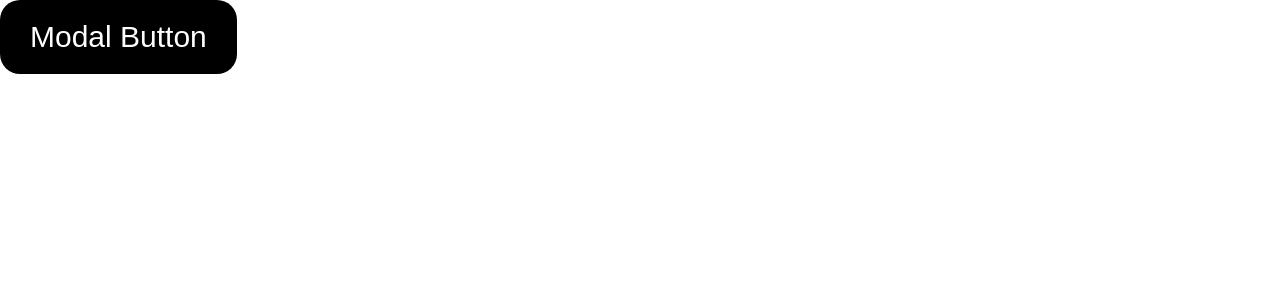
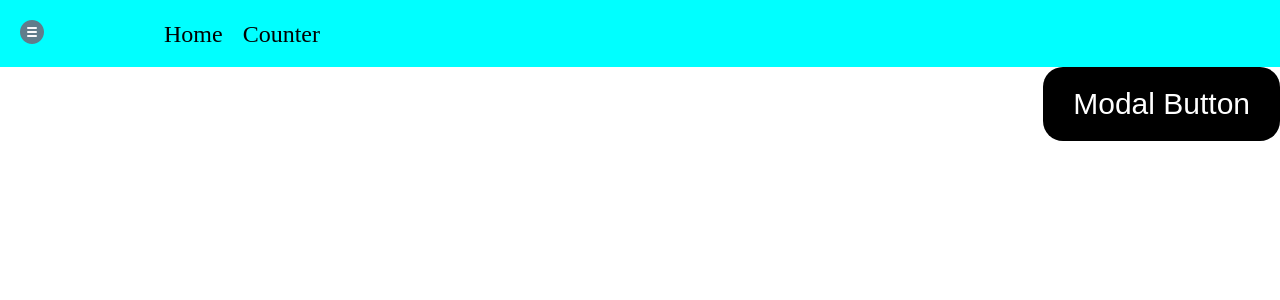
Before and after one commit to ArturPetrosyan1998/React-App-Func, a React (Vite) app: page /counter in a window 1280 px wide. Shown: the top 300 px of the page. Built offline with nearby package versions, Linux system fonts and the light colour scheme.

Commit message:
Counter Page

```diff
--- a/src/components/Aside/Aside.module.scss
+++ b/src/components/Aside/Aside.module.scss
@@ -6,17 +6,6 @@
 
 .open {
     height: 100vh;
-    display: block;
+    display: flex;
     width: 300px;
 }
-
-.navLink1 {
-    display: flex;
-    width: 100%;
-    flex-direction: column;
-    padding: 10px 20px;
-}
-
-.navNone {
-    display: none;
-}
--- a/src/pages/Counter/Counter.jsx
+++ b/src/pages/Counter/Counter.jsx
@@ -1,10 +1,20 @@
 import { Component } from 'react';
 import Button from '../../components/Button/Button';
 import Modal from '../../components/Modal/Modal';
+import Header from '../../components/Header/Header';
+import Aside from '../../components/Aside/Aside';
+import styles from './Counter.module.scss';
 
 class Counter extends Component {
   state = {
     isOpenModal: false,
+    isOpen: false,
+
+  };
+
+  handleToggleAside = () => {
+    const { isOpen } = this.state;
+    this.setState({ isOpen: !isOpen });
   };
 
   handleModalOpen = () => {
@@ -18,12 +28,16 @@ class Counter extends Component {
   };
 
   render() {
-    const { isOpenModal } = this.state;
+    const { isOpenModal, isOpen } = this.state;
 
     return (
       <div>
+        <Header onClick={this.handleToggleAside} />
+        <div className={styles.asideStyle}>
+          <Aside isOpen={isOpen} />
+          <div><Button modalButton text="Modal Button" onClick={this.handleModalOpen} /></div>
+        </div>
         <Modal isOpenModal={isOpenModal} onClick={this.handleModalClose} />
-        <Button modalButton text="Modal Button" onClick={this.handleModalOpen} />
       </div>
     );
   }
--- a/src/pages/Counter/Counter.module.scss
+++ b/src/pages/Counter/Counter.module.scss
@@ -0,0 +1,10 @@
+.modalButton{
+    display: flex;
+    justify-content: center;
+    align-items: center;
+}
+
+.asideStyle {
+    display: flex;
+    justify-content: space-between;
+}
```
